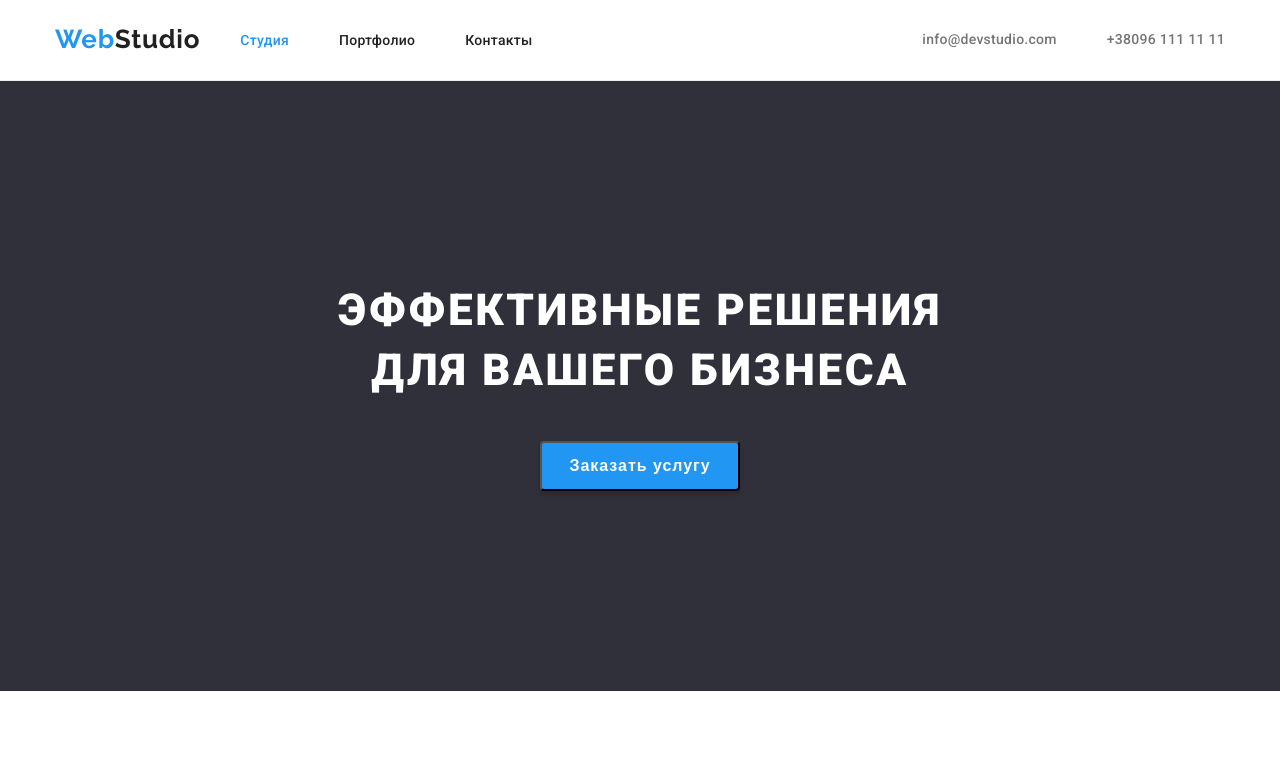
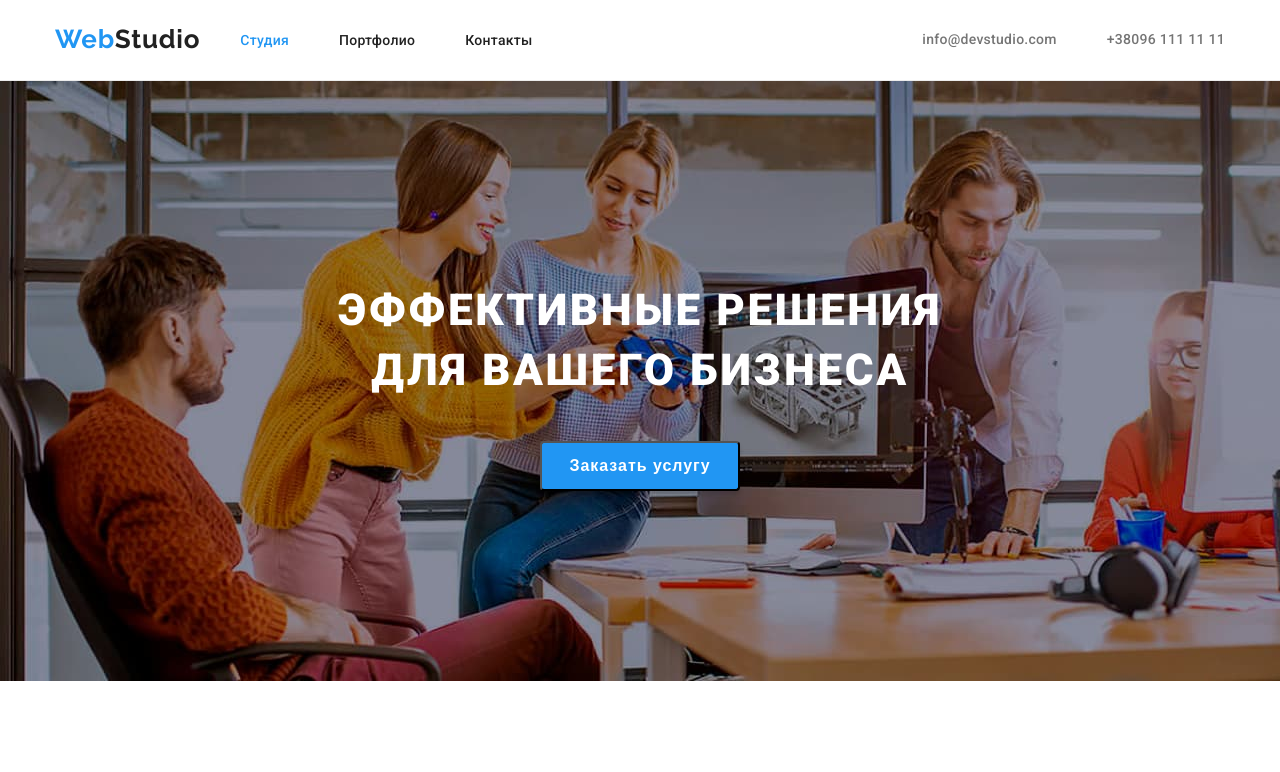
Before and after one commit to Milliardow/go-it-markup-hw-03, a plain HTML site: page index.html in a window 1280 px wide. Shown: the top 772 px of the page. Drawn offline with nearby package versions, Linux system fonts and the light colour scheme.

Commit message:
4е задание
залил hero img

```diff
--- a/css/style.css
+++ b/css/style.css
@@ -161,6 +161,13 @@ ul {
   padding: 200px 0;
   margin-left: auto;
   margin-right: auto;
+}
+.overlay {
+  max-width: 1600px;
+  height: 600px;
+  margin-left: auto;
+  margin-right: auto;
+  background-image: url(../image/hero.jpg);
 }
 .hero-title {
   margin-top: 0px;
--- a/index.html
+++ b/index.html
@@ -47,7 +47,7 @@
         <!-- HERO SECTION -->
         <main>
 
-            <section class="hero-section section">
+            <section class="hero-section section overlay">
                 <div class="container"></div>
                 <h1 class="hero-title">ЭФФЕКТИВНЫЕ РЕШЕНИЯ<br>ДЛЯ ВАШЕГО БИЗНЕСА </h1>
                 <button class="primary-button" type="button">Заказать услугу</button>
```
Also changed, not shown: image/hero.jpg (added).
